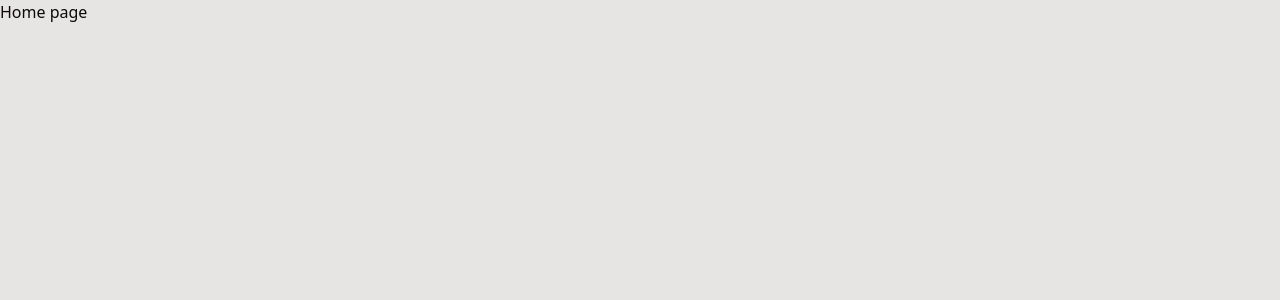
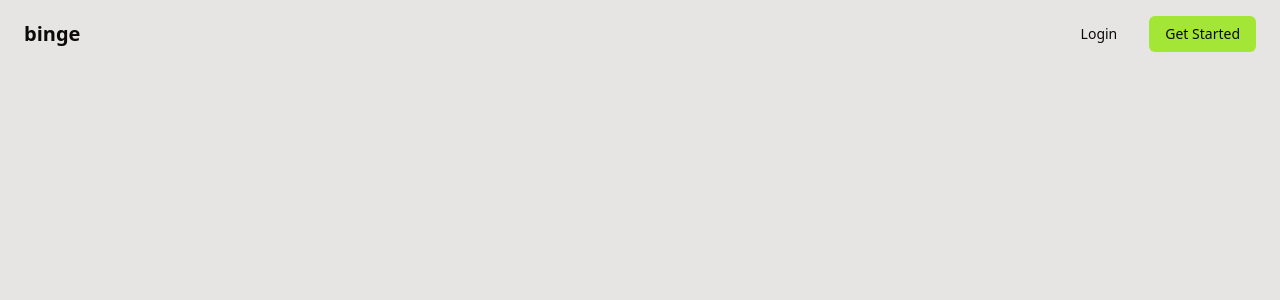
Before and after one commit to jawade-arpeet/binge, a React (Vite) app: page / in a window 1280 px wide. Shown: the top 300 px of the page. Built offline with nearby package versions, Linux system fonts and the light colour scheme.

Commit message:
feat: create header for home page

```diff
--- a/src/pages/home.tsx
+++ b/src/pages/home.tsx
@@ -1,5 +1,32 @@
+import { Link } from "react-router-dom";
+
+import Button from "../components/button.tsx";
+import Logo from "../components/logo.tsx";
+
+function Header() {
+  return (
+    <header className={"px-6 py-4"}>
+      <nav className={"flex items-center justify-between"}>
+        <Logo />
+        <div className={"flex items-center gap-x-4"}>
+          <Link to={"/sign-in"}>
+            <Button variant={"ghost"}>Login</Button>
+          </Link>
+          <Link to={"/sign-up"}>
+            <Button>Get Started</Button>
+          </Link>
+        </div>
+      </nav>
+    </header>
+  );
+}
+
 function Home() {
-  return <main>Home page</main>;
+  return (
+    <main>
+      <Header />
+    </main>
+  );
 }
 
 export default Home;
```
